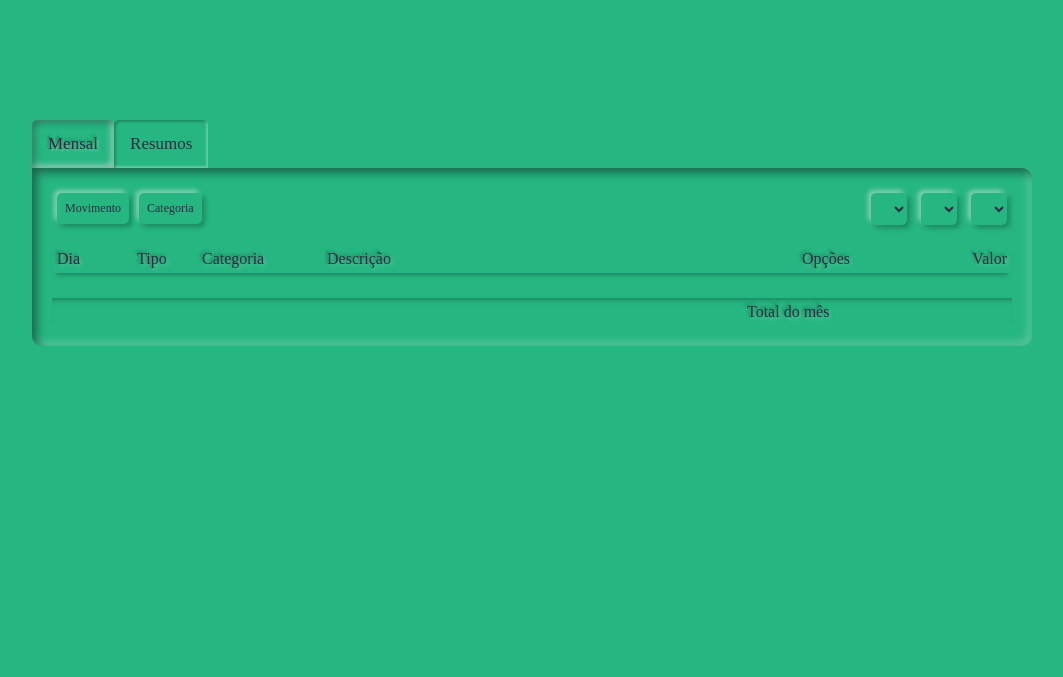
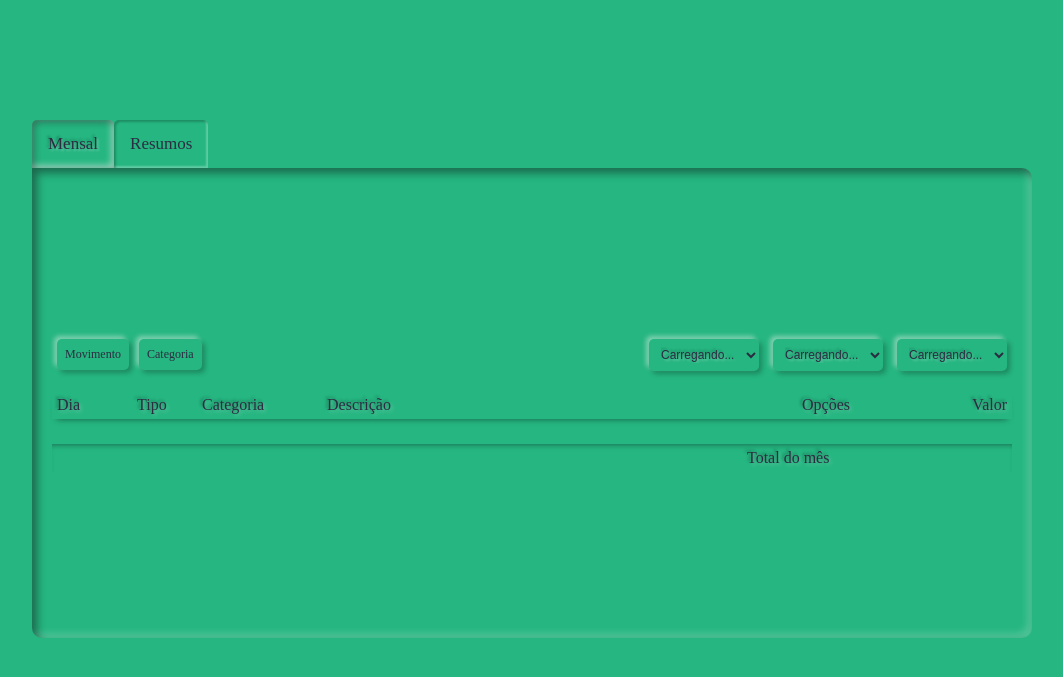
Before and after one commit to lucas-moraes/PHP7-AngularJS-Financial-app, a PHP site: page /principal.html in a window 1280 px wide. Shown: the top 677 px of the page, without its empty margins (108-1171 px from the left). Run offline with PHP 8.4, Linux system fonts and the light colour scheme; lists and menus that the app fills with data are empty.

Commit message:
Implementaçao de lazyLoad

```diff
--- a/frontend/principal.css
+++ b/frontend/principal.css
@@ -199,6 +199,7 @@ input:after {
 
 #mensal {
   display: flex;
+  align-items: center;
   justify-content: center;
 }
 
@@ -208,6 +209,7 @@ input:after {
 
 .tabcontent {
   display: none;
+  min-height: 430px;
   padding: 20px;
   box-shadow: inset 5px 5px 9px 0 #0d0d0d73, inset -5px -5px 7px 0 #ffffff30;
   border-top-right-radius: 10px;
--- a/frontend/principal.html
+++ b/frontend/principal.html
@@ -19,7 +19,7 @@
                 </li>
             </ul>
 
-            <div id="Mensal" class="tabcontent" style="display: block;">
+            <div id="Mensal" class="tabcontent">
                 <div id="screen_movimentation">
                     <ul class="tab-menu">
                         <div>
@@ -32,10 +32,13 @@
                         </div>
                         <div>
                             <select id="categories1">
+                                <option>Carregando...</option>
                             </select>
                             <select id="mes">
+                                <option>Carregando...</option>
                             </select>
                             <select id="ano">
+                                <option>Carregando...</option>
                             </select>
                         </div>
                     </ul>
@@ -71,7 +74,9 @@
                             </div>
                             <div>
                                 <label>Categorias</label>
-                                <select id="categories2"></select>
+                                <select id="categories2">
+                                    <option>Carregando...</option>
+                                </select>
                             </div>
                             <div>
                                 <label>Movimento</label>
```
